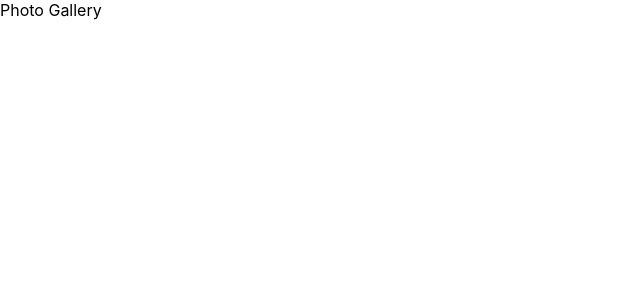
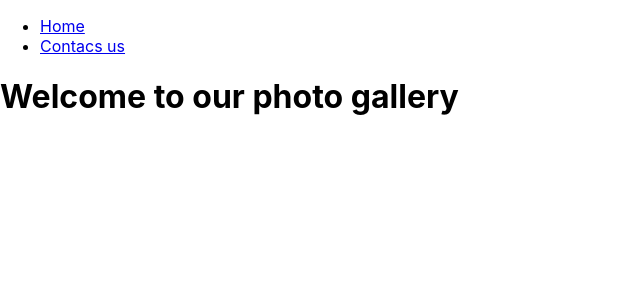
Before and after one commit to Sunday-R2D2/PhotoStock, a React (Create React App) app: page / in a window 1280 px wide. Shown: the top 300 px of the page, without its empty margins (0-640 px from the left). Built offline with nearby package versions, Linux system fonts and the light colour scheme.

Commit message:
added components & install libraries

```diff
--- a/public/index.html
+++ b/public/index.html
@@ -13,6 +13,7 @@
 <body>
   <noscript>You need to enable JavaScript to run this app.</noscript>
   <div id="root"></div>
+
 </body>
 
 </html>
--- a/src/App.js
+++ b/src/App.js
@@ -1,10 +1,36 @@
 import React, { Component } from "react";
+import { Route } from "react-router-dom";
+import { connect } from "react-redux";
+import axios from "./axios";
+
 import "./App.css";
+import Homepage from "./components/Homepage/Homepage";
+import Contacts from "./components/Contacts/Contacts";
+import Navbar from "./components/Navbar/Navbar";
 
 class App extends Component {
   render() {
-    return <div className="App">Photo Gallery</div>;
+    let date = new Date(21, 3, 2019);
+
+    console.log(date);
+
+    return (
+      <div className="App">
+        <Navbar />
+        <Route path="/" exact component={Homepage} />
+        <Route path="/contacts" component={Contacts} />
+      </div>
+    );
   }
 }
 
-export default App;
+const mapDispatchToProps = dispatch => {
+  return {
+    onAddLevels: data => dispatch({ type: "ADD", data })
+  };
+};
+
+export default connect(
+  null,
+  mapDispatchToProps
+)(App);
--- /dev/null
+++ b/src/axios.js
@@ -0,0 +1,7 @@
+import axios from "axios";
+
+const instance = axios.create({
+  baseURL: "https://photostock-76ec7.firebaseio.com/"
+});
+
+export default instance;
--- /dev/null
+++ b/src/components/Contacts/Contacts.js
@@ -0,0 +1,8 @@
+import React from "react";
+import classes from "./Contacts.module.css";
+
+function Contacts(props) {
+  return <div className={classes.Contacts}>Contacts</div>;
+}
+
+export default Contacts;
--- /dev/null
+++ b/src/components/Homepage/Homepage.js
@@ -0,0 +1,14 @@
+import React from "react";
+import classes from "./Homepage.module.css";
+
+function Homepage(props) {
+  return (
+    <div className={classes.Homepage}>
+      <header>
+        <h1>Welcome to our photo gallery</h1>
+      </header>
+    </div>
+  );
+}
+
+export default Homepage;
--- /dev/null
+++ b/src/components/Navbar/Navbar.js
@@ -0,0 +1,22 @@
+import React from "react";
+import classes from "./Navbar.module.css";
+import { NavLink } from "react-router-dom";
+
+function Navbar(props) {
+  return (
+    <nav className={classes.Navbar}>
+      <ul>
+        <li>
+          <NavLink to="/" exact>
+            Home
+          </NavLink>
+        </li>
+        <li>
+          <NavLink to="/contacts">Contacs us</NavLink>
+        </li>
+      </ul>
+    </nav>
+  );
+}
+
+export default Navbar;
--- a/src/index.js
+++ b/src/index.js
@@ -1,12 +1,23 @@
-import React from 'react';
-import ReactDOM from 'react-dom';
-import './index.css';
-import App from './App';
-import * as serviceWorker from './serviceWorker';
+import React from "react";
+import ReactDOM from "react-dom";
+import { BrowserRouter } from "react-router-dom";
+import { createStore } from "redux";
+import { Provider } from "react-redux";
 
-ReactDOM.render(<App />, document.getElementById('root'));
+import "./index.css";
+import App from "./App";
+import * as serviceWorker from "./serviceWorker";
+import reducer from "./store/reducer";
 
-// If you want your app to work offline and load faster, you can change
-// unregister() to register() below. Note this comes with some pitfalls.
-// Learn more about service workers: http://bit.ly/CRA-PWA
 serviceWorker.unregister();
+const store = createStore(reducer);
+const rootElement = document.getElementById("root");
+
+ReactDOM.render(
+  <Provider store={store}>
+    <BrowserRouter>
+      <App />
+    </BrowserRouter>
+  </Provider>,
+  rootElement
+);
--- /dev/null
+++ b/src/store/reducer.js
@@ -0,0 +1,16 @@
+const initialState = {};
+
+const reducer = (state = initialState, action) => {
+  switch (action.type) {
+    case "ADD":
+      return {
+        ...ValidityState
+      };
+    default:
+      return {
+        ...state
+      };
+  }
+};
+
+export default reducer;
```
Also changed, not shown: package.json (+7 -1 lines), src/components/Contacts/Contacts.module.css (added), src/components/Homepage/Homepage.module.css (added), src/components/Navbar/Navbar.module.css (added), 2 other files (tests, documents, lock files or other folders).
